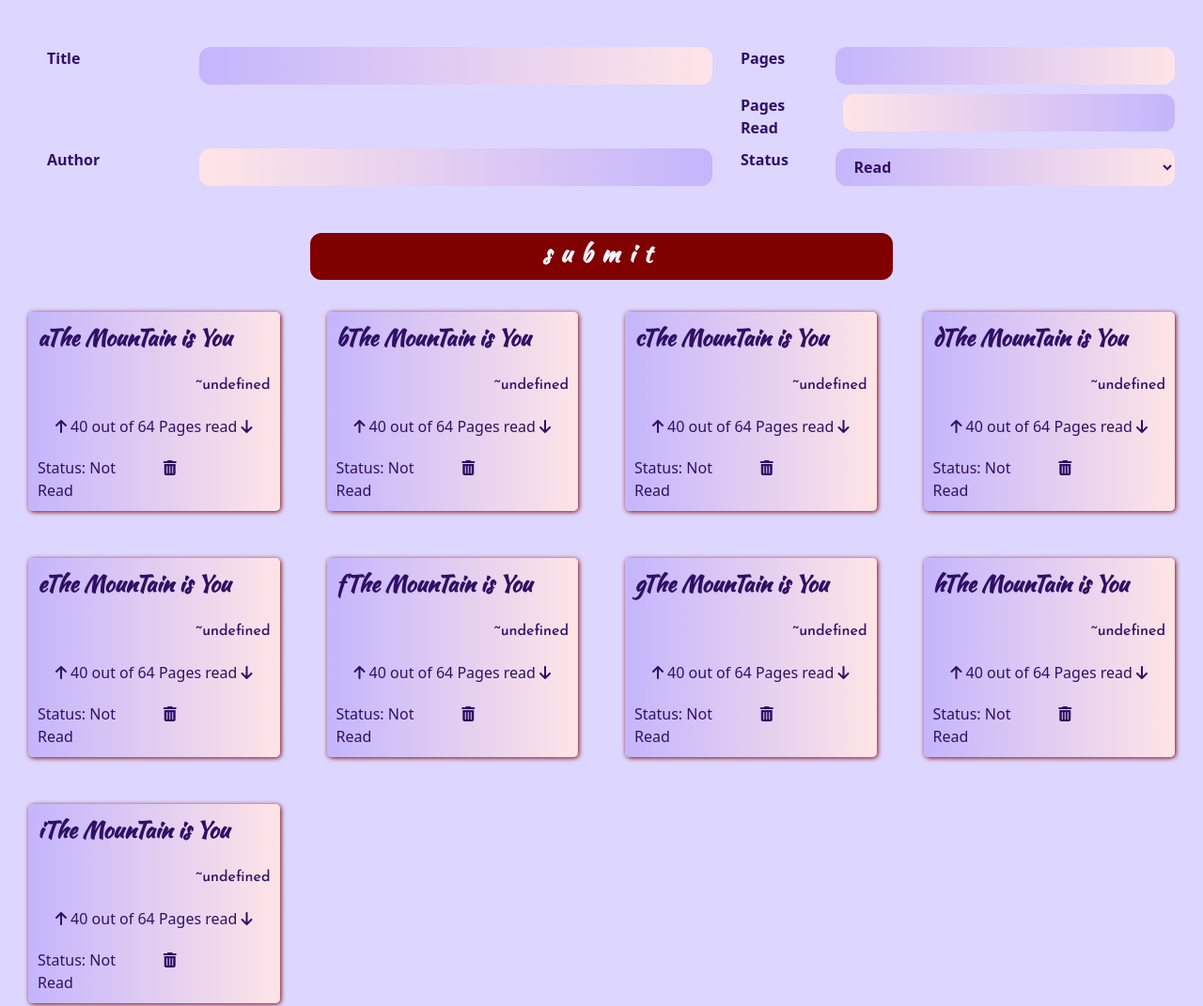
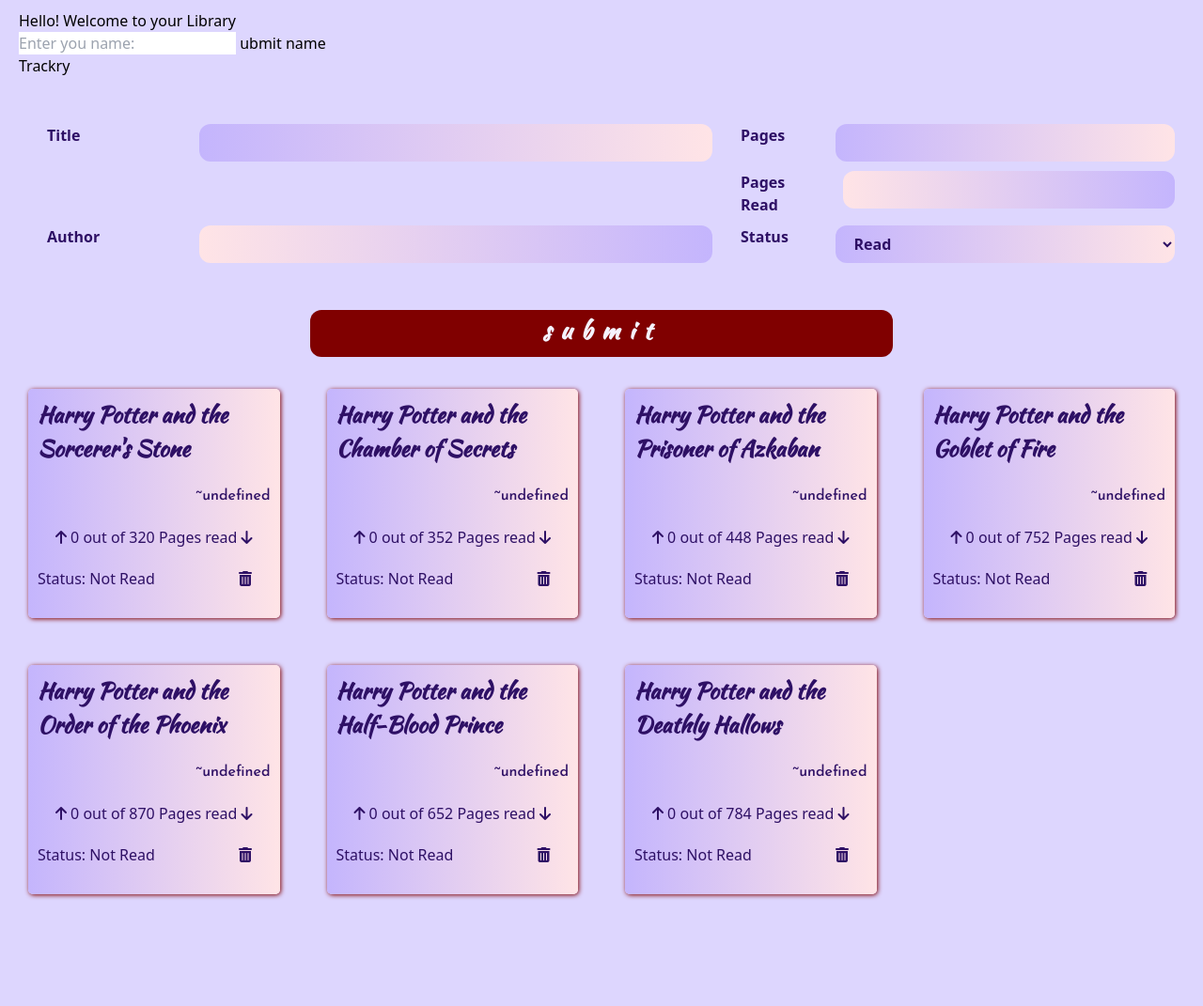
Before and after one commit to Jaynimi/Jay-Library-Project, a website: page index.html in a window 1280 px wide. Shown: the top 1071 px of the page at 94% size. After the commit the page ends 972 px from the top, so only its background shows below. Drawn offline with Linux system fonts and the light colour scheme; a web font is replaced by a local one.

Commit message:
Input Name

```diff
--- a/index.html
+++ b/index.html
@@ -15,11 +15,30 @@
 			crossorigin="anonymous"></script>
 	</head>
 	<body class="bg-violet-200">
+		<section id="navHeader">
+			<form id="beforeName">
+				<h1 id="genericGreeting">
+					Hello! Welcome to your <span>Library</span>
+				</h1>
+				<div id="collectName">
+					<input
+						type="text"
+						id="submitNameInput"
+						placeholder="Enter you name: " />
+					<input type="submit" id="submitNameBtn" value="ubmit name" />
+				</div>
+			</form>
+			<div id="afterName">
+				<div id="specialGreeting"></div>
+				<div>Trackry</div>
+			</div>
+		</section>
+
 		<section class="bg-violet-200">
 			<form
 				action=""
 				id="form"
-				class="mt-10 text-violet-950 font-semibold flexs">
+				class="mt-10 text-violet-950 font-semibold flex">
 				<div class="flex flex-col w-full inputDesktop">
 					<div class="try titleDiv">
 						<label for="" class="mx-5">Title</label>
--- a/main.js
+++ b/main.js
@@ -1,131 +1,51 @@
-// let myLibrary = [
-// 	{
-// 		title: "aThe MounTain is You",
-// 		arthor: "Someone",
-// 		pages: 64,
-// 		read: 40,
-// 		statuss: "Not Read",
-// 	},
-// 	{
-// 		title: "bThe MounTain is You",
-// 		arthor: "Someone",
-// 		pages: 64,
-// 		read: 40,
-// 		statuss: "Not Read",
-// 	},
-// 	{
-// 		title: "cThe MounTain is You",
-// 		arthor: "Someone",
-// 		pages: 64,
-// 		read: 40,
-// 		statuss: "Not Read",
-// 	},
-// 	{
-// 		title: "dThe MounTain is You",
-// 		arthor: "Someone",
-// 		pages: 64,
-// 		read: 40,
-// 		statuss: "Not Read",
-// 	},
-// 	{
-// 		title: "eThe MounTain is You",
-// 		arthor: "Someone",
-// 		pages: 64,
-// 		read: 40,
-// 		statuss: "Not Read",
-// 	},
-// 	{
-// 		title: "fThe MounTain is You",
-// 		arthor: "Someone",
-// 		pages: 64,
-// 		read: 40,
-// 		statuss: "Not Read",
-// 	},
-// 	{
-// 		title: "gThe MounTain is You",
-// 		arthor: "Someone",
-// 		pages: 64,
-// 		read: 40,
-// 		statuss: "Not Read",
-// 	},
-// 	{
-// 		title: "hThe MounTain is You",
-// 		arthor: "Someone",
-// 		pages: 64,
-// 		read: 40,
-// 		statuss: "Not Read",
-// 	},
-// 	{
-// 		title: "iThe MounTain is You",
-// 		arthor: "Someone",
-// 		pages: 64,
-// 		read: 40,
-// 		statuss: "Not Read",
-// 	},
-// ];
-
 let myLibrary = JSON.parse(localStorage.getItem("myLibrary")) || [
 	{
-		title: "aThe MounTain is You",
-		arthor: "Someone",
-		pages: 64,
-		read: 40,
+		title: "Harry Potter and the Sorcerer's Stone",
+		arthor: "J.K. Rowling",
+		pages: 320,
+		read: 0,
 		statuss: "Not Read",
 	},
 	{
-		title: "bThe MounTain is You",
-		arthor: "Someone",
-		pages: 64,
-		read: 40,
+		title: "Harry Potter and the Chamber of Secrets",
+		arthor: "J.K. Rowling",
+		pages: 352,
+		read: 0,
 		statuss: "Not Read",
 	},
 	{
-		title: "cThe MounTain is You",
-		arthor: "Someone",
-		pages: 64,
-		read: 40,
+		title: "Harry Potter and the Prisoner of Azkaban",
+		arthor: "J. K. Rowling",
+		pages: 448,
+		read: 0,
 		statuss: "Not Read",
 	},
 	{
-		title: "dThe MounTain is You",
-		arthor: "Someone",
-		pages: 64,
-		read: 40,
+		title: "Harry Potter and the Goblet of Fire",
+		arthor: "J. K. Rowling",
+		pages: 752,
+		read: 0,
 		statuss: "Not Read",
 	},
 	{
-		title: "eThe MounTain is You",
-		arthor: "Someone",
-		pages: 64,
-		read: 40,
+		title: "Harry Potter and the Order of the Phoenix",
+		arthor: "J. K. Rowling",
+		pages: 870,
+		read: 0,
 		statuss: "Not Read",
 	},
 	{
-		title: "fThe MounTain is You",
-		arthor: "Someone",
-		pages: 64,
-		read: 40,
+		title: "Harry Potter and the Half-Blood Prince",
+		arthor: "J. K. Rowling",
+		pages: 652,
+		read: 0,
 		statuss: "Not Read",
 	},
 	{
-		title: "gThe MounTain is You",
-		arthor: "Someone",
-		pages: 64,
-		read: 40,
-		statuss: "Not Read",
-	},
-	{
-		title: "hThe MounTain is You",
-		arthor: "Someone",
-		pages: 64,
-		read: 40,
-		statuss: "Not Read",
-	},
-	{
-		title: "iThe MounTain is You",
-		arthor: "Someone",
-		pages: 64,
-		read: 40,
+		title: "Harry Potter and the Deathly Hallows",
+		arthor: "J. K. Rowling",
+		pages: 784,
+		read: 0,
 		statuss: "Not Read",
 	},
 ];
@@ -137,6 +57,48 @@
 const read = document.getElementById("read");
 const form = document.getElementById("form");
 const statuss = document.getElementById("status");
+const nameForm = document.getElementById("beforeName");
+const UserName = document.getElementById("submitNameInput");
+const submitName = document.getElementById("submitNameBtn");
+const specialGreeting = document.getElementById("specialGreeting");
+
+const storedName = localStorage.getItem("username");
+
+if (storedName) {
+	nameForm.style.display = "none"; // or visibility: hidden if you prefer
+	specialGreeting.textContent = `${storedName}'s`;
+} else {
+	nameForm.style.display = "block";
+
+	nameForm.addEventListener("submit", (e) => {
+		e.preventDefault();
+
+		const username = UserName.value;
+
+		localStorage.setItem("username", username);
+
+		nameForm.style.display = "none";
+
+		specialGreeting.textContent = `${username}'s`; // Use 'username' instead of 'storedName'
+		console.log(username);
+	});
+}
+
+// form.addEventListener("submit", (e) => {
+// 	e.preventDefault();
+
+// 	const newTitle = title.value;
+// 	const newAuthor = author.value;
+// 	const newPages = pages.value;
+// 	const newRead = read.value;
+// 	const newStatuss = statuss.value;
+
+// 	addBookToLibrary(newTitle, newAuthor, newPages, newRead, newStatuss);
+// 	console.log(myLibrary);
+// 	console.log(newAuthor);
+
+// 	displayBooks(); // Update the displayed books
+// });
 
 function Book(title, author, pages, read, statuss) {
 	// the constructor...
--- a/style.css
+++ b/style.css
@@ -21,6 +21,11 @@
 
 body {
 	margin: 10px 20px;
+}
+
+#afterName {
+	display: flex;
+	flex-direction: row;
 }
 
 .try {
@@ -105,13 +110,14 @@
 .itemGrid {
 	display: grid;
 	grid-template-areas:
-		"title title title title"
-		"author author author author" " readPages readPages readPages readPages"
-		"status status trash trash";
-	grid-template-rows: auto auto auto auto;
+		"title title title title title"
+		"author author author author author"
+		"readPages readPages readPages readPages readPages"
+		"status status status status trash";
+	grid-template-rows: auto auto auto auto auto;
 	gap: 20px;
 	padding: 10px;
-	grid-template-columns: repeat(4, 1fr);
+	grid-template-columns: repeat(5, 1fr);
 	max-width: 390px;
 	/* border: 2px solid red; */
 	background: linear-gradient(to right, #c4b5fd, #ffe4e6);
```
